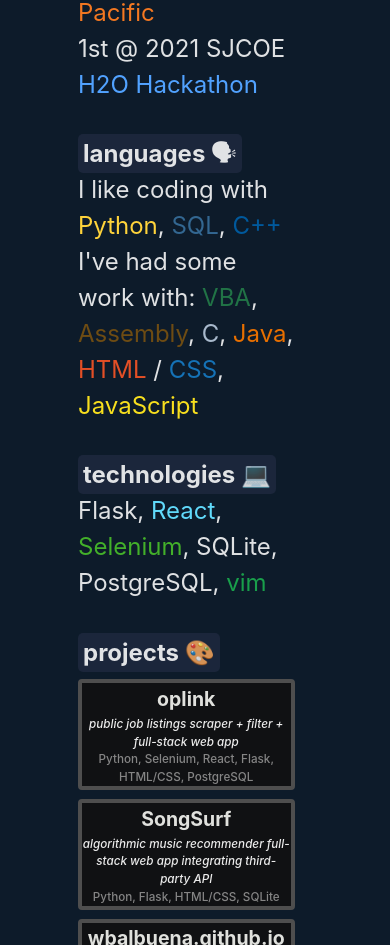
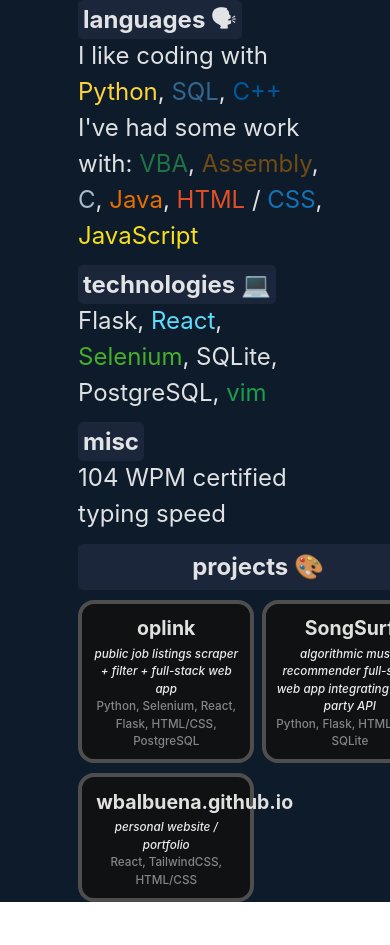
Before and after one commit to wbalbuena/wbalbuena.github.io, a React (Vite) app: page / in a window 390 px wide. Shown: the part 905-1850 px from the top of the page. After the commit the page ends 1807 px from the top, so only its background shows below. Built offline with nearby package versions, Linux system fonts and the light colour scheme.

Commit message:
Updated layout (note: update for mobile layouts)

```diff
--- a/src/App.jsx
+++ b/src/App.jsx
@@ -16,6 +16,7 @@ export default function App() {
         <a href="https://www.linkedin.com/in/william-balbuena/" target="_blank" ><img src="https://img.icons8.com/?size=100&id=13930&format=png&color=000000" className="icon"/></a>
         <a href="https://github.com/wbalbuena" target="_blank" ><img src="https://img.icons8.com/?size=100&id=iEBcQcM9rnZ9&format=png&color=000000" className="icon"/></a>
       </div>
+      <div className="container">
         <div className="twocolumns">
           <div className="cards">
             <div className="card">
@@ -25,7 +26,7 @@ export default function App() {
             <div className="card">
               <b>experiences 👔</b>
               <p>ASIC Characterization Junior Engineer @ <span class="text-[#0078C1]">Micron Technology</span></p>
-            <p>IT General Helper @ <span class="text-[#fac624]">San Joaquin Delta College</span>, IT Department</p>
+              <p>Mustang Tech Squad @ <span class="text-[#fac624]">San Joaquin Delta College</span>, IT Department</p>
             </div>
             <div className="card">
               <b>awards 🥇</b>
@@ -42,6 +43,18 @@ export default function App() {
               <p>Flask, <span class="text-[#61DAFB]">React</span>, <span class="text-[#43B02A]">Selenium</span>, SQLite, PostgreSQL, <span class="text-[#199F4B]">vim</span></p>
             </div>
             <div className="card">
+              <b>misc</b>
+              <p>104 WPM certified typing speed</p>
+            </div>
+          </div>
+          <div className="card">
+            <b>currently reading 📚</b>
+            <div className="bookshelf">
+              <GoodreadsBookshelf userId="188900711-william" shelf="currently-reading" width="91.45px" />
+            </div>
+          </div>
+        </div>
+        <div className="bottom">
             <b>projects 🎨</b>
             <div className="projects">
             {
@@ -55,17 +68,6 @@ export default function App() {
                 />
               ))
             }
-            </div>
-          </div>
-          <div className="card">
-            <b>misc</b>
-            <p>104 WPM certified typing speed</p>
-          </div>
-        </div>
-        <div className="card">
-          <b>currently reading 📚</b>
-          <div className="bookshelf">
-            <GoodreadsBookshelf userId="188900711-william" shelf="currently-reading" width="91.45px" />
             </div>
         </div>
       </div>
--- a/src/index.css
+++ b/src/index.css
@@ -68,17 +68,22 @@ ul{
   height: auto;
 }
 
+.container{
+  display:grid;
+  grid-template-rows:auto auto;
+  width:60vw;
+  margin: 0 auto;
+}
+
 .twocolumns{
   display:grid;
   grid-template-columns: 70% auto;
-  width:60vw;
   margin: 0 auto;
 }
 
 .cards{
   display:grid;
   grid-template-columns: auto;
-  row-gap:2%;
   margin: 0 auto;
 }
 
@@ -87,6 +92,7 @@ ul{
   margin:0 auto;
   font-size:1.5rem;
   width:100%;
+  margin-bottom:1.5vh;
 }
 
 .bookshelf {
@@ -94,22 +100,30 @@ ul{
   font-size:1rem;
 }
 
+.bottom {
+  text-align:center;
+  width:100%;
+  margin:0 auto;
+  font-size:1.5rem;
+  display:grid;
+  grid-template-rows: auto auto;
+}
+
 .projects {
   display: grid;
-  grid-template-columns: auto;
-  justify-content:left;
-  margin-bottom:1vh;
+  grid-template-columns: 49% 49%;
+  column-gap: 2%;
 }
 
 .project {
-  width:100%;
   text-align:center;
   background-color:rgb(16, 17, 19);
   border-color:rgb(78, 78, 78);
-  border-radius:0.25rem;
+  border-radius:1rem;
   border-width:0.25rem;
-  margin-top:1vh;
+  padding:1vh;
   text-decoration:none;
+  margin-top:10px;
 }
 .project:hover{
   border-color:white;
```
Lines whose indentation alone changed are shown as unchanged.
